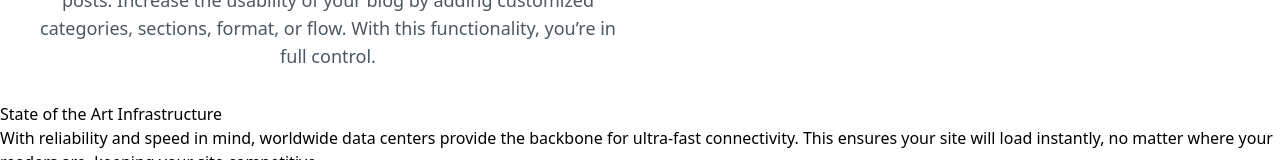
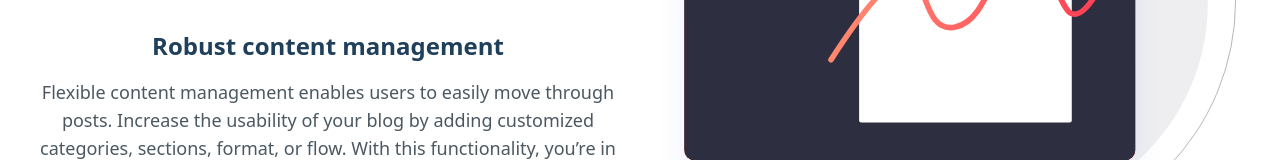
Before and after one commit to bruno-queiroz/blog-landing-page, a React (Vite) app: page / in a window 1280 px wide. Shown: the part 846-1006 px from the top of the page. Built offline with nearby package versions, Linux system fonts and the light colour scheme.

Commit message:
Add illustration background-image

```diff
--- a/src/index.css
+++ b/src/index.css
@@ -10,9 +10,23 @@
   background-size: auto;
 }
 
+.illustration-bg-img {
+  background-image: url("./assets/images/illustration-editor-mobile.svg");
+  background-position: center;
+  background-repeat: no-repeat;
+  background-size: auto;
+  height: 345px;
+}
+
 @media (min-width: 1024px) {
   .main-bg-img {
     background-image: url("./assets/images/bg-pattern-intro-desktop.svg"),
       linear-gradient(to bottom, hsl(13, 100%, 72%), hsl(353, 100%, 62%));
   }
+  .illustration-bg-img {
+    background-image: url("./assets/images/illustration-editor-desktop.svg");
+    background-size: cover;
+    background-position-x: left;
+    height: 620px;
+  }
 }
```
